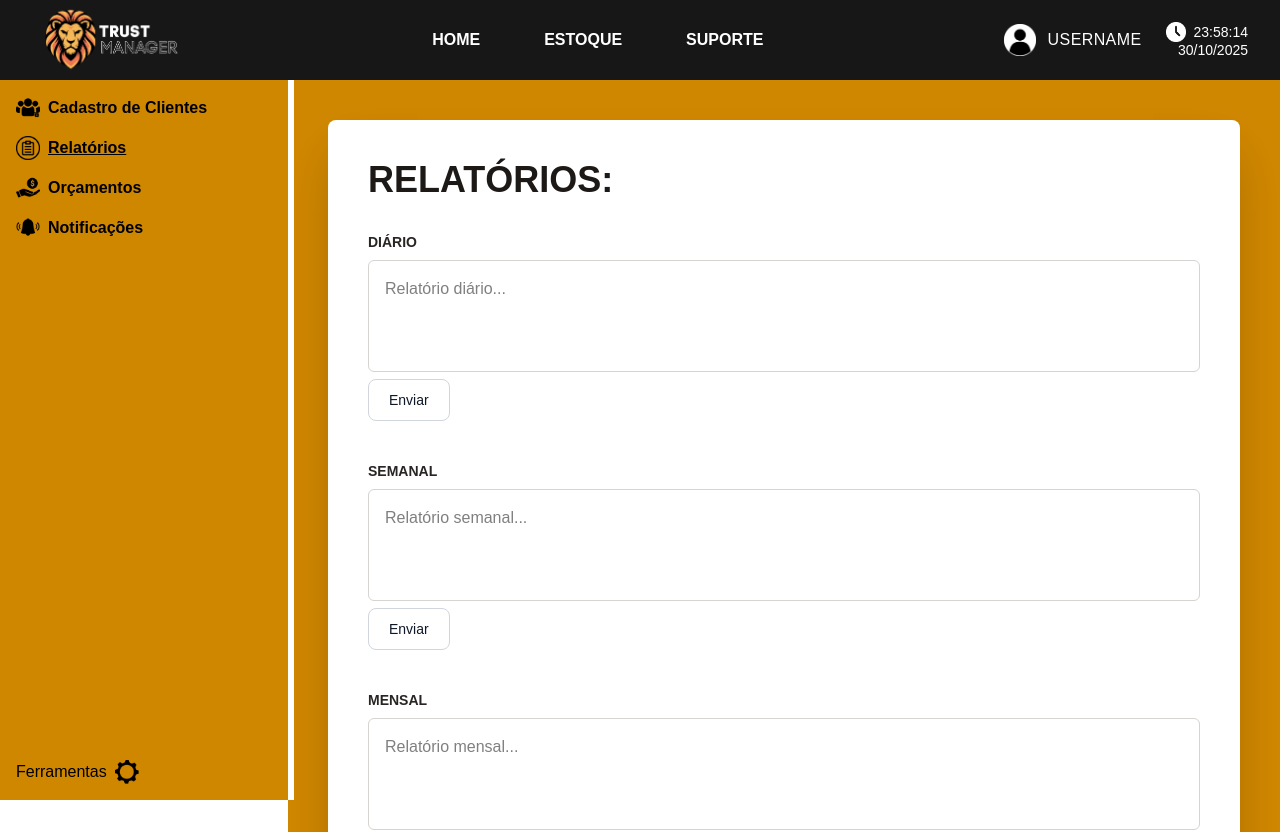
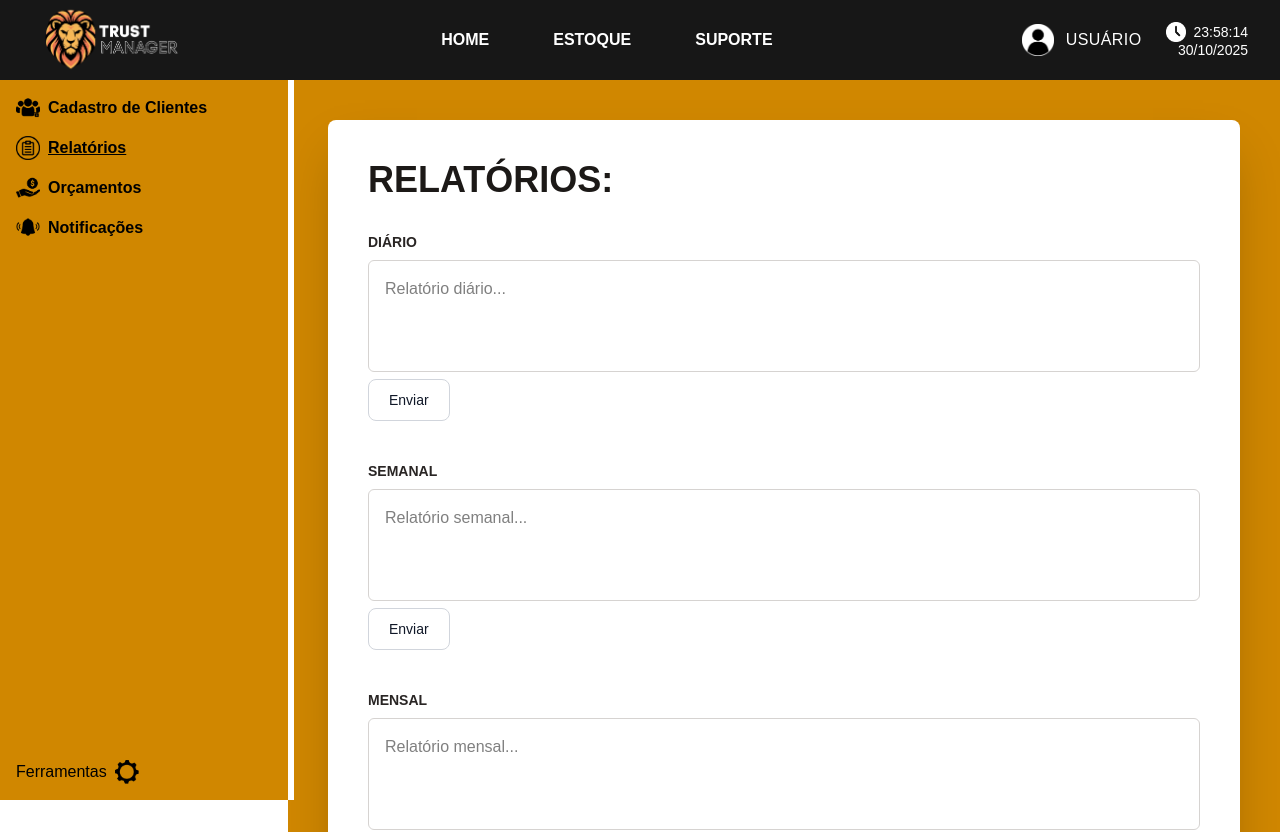
Before and after one commit to Uius/TCC-GP6, a Next.js app in the folder tccgp6/: page /relatorio in a window 1280 px wide. Shown: the top 832 px of the page. Built offline with nearby package versions, Linux system fonts and the light colour scheme.

Commit message:
Aumento do shadow na página notificações mais nomeação correta do usuário em todas as páginas

```diff
--- a/tccgp6/src/app/cadastrocliente/page.tsx
+++ b/tccgp6/src/app/cadastrocliente/page.tsx
@@ -67,7 +67,7 @@ export default function HomePage() {
         <div className="flex items-center gap-6">
           <div className="flex items-center gap-3">
             <img src="/ICONEPERFIL.png" alt="User Profile" className="w-8 h-8" />
-            <span className="uppercase text-base tracking-wide">USERNAME</span>
+            <span className="uppercase text-base tracking-wide">USUÁRIO</span>
           </div>
 
           <div className="text-right text-sm leading-4">
--- a/tccgp6/src/app/estoque/page.tsx
+++ b/tccgp6/src/app/estoque/page.tsx
@@ -290,7 +290,7 @@ export default function HomePage() {
         <div className="flex items-center gap-6">
           <div className="flex items-center gap-3">
             <img src="/ICONEPERFIL.png" alt="User Profile" className="w-8 h-8" />
-            <a href="/perfil" className="uppercase text-base tracking-wide">USUARIO</a>
+            <a href="/perfil" className="uppercase text-base tracking-wide">USUÁRIO</a>
           </div>
 
           <div className="text-right text-sm leading-4">
--- a/tccgp6/src/app/ferramentas/page.tsx
+++ b/tccgp6/src/app/ferramentas/page.tsx
@@ -32,7 +32,7 @@ export default function FerramentaPage() {
         <div className="flex items-center gap-6">
           <div className="flex items-center gap-3">
             <img src="/ICONEPERFIL.png" alt="User Profile" className="w-8 h-8" />
-            <a href="/perfil" className="uppercase text-base tracking-wide">USUARIO</a>
+            <a href="/perfil" className="uppercase text-base tracking-wide">USUÁRIO</a>
           </div>
 
           <div className="text-right text-sm leading-4">
--- a/tccgp6/src/app/notificacoes/page.tsx
+++ b/tccgp6/src/app/notificacoes/page.tsx
@@ -30,7 +30,7 @@ export default function NotificacoesPage() {
         <div className="flex items-center gap-6">
           <div className="flex items-center gap-3">
             <img src="/ICONEPERFIL.png" alt="User Profile" className="w-8 h-8" />
-            <a href="/perfil" className="uppercase text-base tracking-wide">USUARIO</a>
+            <a href="/perfil" className="uppercase text-base tracking-wide">USUÁRIO</a>
           </div>
 
           <div className="text-right text-sm leading-4">
@@ -86,15 +86,15 @@ export default function NotificacoesPage() {
         {/* adiciona margem-left em md+ para não ficar sob a sidebar + divisor (18rem + 15px) */}
         <main className="flex-1 bg-yellow-600 p-6 md:p-8 overflow-auto min-h-0 md:ml-[calc(18rem+15px)]">
           <div className="w-full max-w-5xl mx-auto">
-            <section className="bg-white rounded-lg shadow-2xl p-8 w-full">
+            <section className="bg-white rounded-lg shadow-2xl p-8 w-full ">
               <h2 className="text-2xl text-black font-bold text-center mb-6">
                 NOTIFICAÇÕES:
               </h2>
 
 
-              <div className="space-y-4">
+              <div className="space-y-6">
                 {/* 3x Var. Validade */}
-                <div className="flex flex-col md:flex-row md:items-center md:justify-between bg-white p-4 rounded-lg shadow">
+                <div className="flex flex-col md:flex-row md:items-center md:justify-between bg-white p-4 rounded-lg shadow-xl/30">
                   <div className="flex items-center gap-3">
                     <img
                       src="/ICONEVALIDADE.png"
@@ -125,7 +125,7 @@ export default function NotificacoesPage() {
                   </div>
                 </div>
 
-                <div className="flex flex-col md:flex-row md:items-center md:justify-between bg-white p-4 rounded-lg shadow">
+                <div className="flex flex-col md:flex-row md:items-center md:justify-between bg-white p-4 rounded-lg shadow-xl/30">
                   <div className="flex items-center gap-3">
                     <img
                       src="/ICONEVALIDADE.png"
@@ -156,7 +156,7 @@ export default function NotificacoesPage() {
                   </div>
                 </div>
 
-                <div className="flex flex-col md:flex-row md:items-center md:justify-between bg-white p-4 rounded-lg shadow">
+                <div className="flex flex-col md:flex-row md:items-center md:justify-between bg-white p-4 rounded-lg shadow-xl/30">
                   <div className="flex items-center gap-3">
                     <img
                       src="/ICONEVALIDADE.png"
@@ -188,7 +188,7 @@ export default function NotificacoesPage() {
                 </div>
 
                 {/* 3x Var. Alerta de Estoque */}
-                <div className="flex flex-col md:flex-row md:items-center md:justify-between bg-white p-4 rounded-lg shadow">
+                <div className="flex flex-col md:flex-row md:items-center md:justify-between bg-white p-4 rounded-lg shadow-xl/30">
                   <div className="flex items-center gap-3">
                     <img
                       src="/ICONEALERTA.png"
@@ -219,7 +219,7 @@ export default function NotificacoesPage() {
                   </div>
                 </div>
 
-                <div className="flex flex-col md:flex-row md:items-center md:justify-between bg-white p-4 rounded-lg shadow">
+                <div className="flex flex-col md:flex-row md:items-center md:justify-between bg-white p-4 rounded-lg shadow-xl/30">
                   <div className="flex items-center gap-3">
                     <img
                       src="/ICONEALERTA.png"
@@ -250,7 +250,7 @@ export default function NotificacoesPage() {
                   </div>
                 </div>
 
-                <div className="flex flex-col md:flex-row md:items-center md:justify-between bg-white p-4 rounded-lg shadow">
+                <div className="flex flex-col md:flex-row md:items-center md:justify-between bg-white p-4 rounded-lg shadow-xl/30">
                   <div className="flex items-center gap-3">
                     <img
                       src="/ICONEALERTA.png"
--- a/tccgp6/src/app/orcamentos/page.tsx
+++ b/tccgp6/src/app/orcamentos/page.tsx
@@ -41,7 +41,7 @@ export default function OrcamentosPage() {
               alt="User Profile"
               className="w-8 h-8"
             />
-            <span className="uppercase text-base tracking-wide">USERNAME</span>
+            <span className="uppercase text-base tracking-wide">USUÁRIO</span>
           </div>
 
           <div className="text-right text-sm leading-4">
--- a/tccgp6/src/app/page.tsx
+++ b/tccgp6/src/app/page.tsx
@@ -21,7 +21,7 @@ export default function HomePage() {
 
         {/* Menu principal */}
         <nav className="flex gap-8 text-base font-semibold">
-          <a href="#" className="text-white bg-gray-800 py-2 px-4 underline rounded-sm">HOME</a>
+          <a href="#" className="text-white bg-zinc-800 py-2 px-4 underline rounded-sm">HOME</a>
           <a href="/estoque" className="text-white py-2 px-4">ESTOQUE</a>
           <a href="/suporte" className="text-white py-2 px-4">SUPORTE</a>
         </nav>
@@ -30,7 +30,7 @@ export default function HomePage() {
         <div className="flex items-center gap-6">
           <div className="flex items-center gap-3">
             <img src="/ICONEPERFIL.png" alt="User Profile" className="w-8 h-8" />
-            <a href="/perfil" className="uppercase text-base tracking-wide">USUARIO</a>
+            <a href="/perfil" className="uppercase text-base tracking-wide">USUÁRIO</a>
           </div>
 
           <div className="text-right text-sm leading-4">
--- a/tccgp6/src/app/perfil/page.tsx
+++ b/tccgp6/src/app/perfil/page.tsx
@@ -30,7 +30,7 @@ export default function HomePage() {
         <div className="flex items-center gap-6">
           <div className="flex items-center gap-3">
             <img src="/ICONEPERFIL.png" alt="User Profile" className="w-8 h-8" />
-            <a href="/perfil" className="underline uppercase text-base tracking-wide">USUARIO</a>
+            <a href="/perfil" className="text-white bg-zinc-800 py-2 px-4 underline rounded-sm">USUÁRIO</a>
           </div>
 
           <div className="text-right text-sm leading-4">
--- a/tccgp6/src/app/relatorio/page.tsx
+++ b/tccgp6/src/app/relatorio/page.tsx
@@ -31,7 +31,7 @@ export default function RelatorioPage() {
         <div className="flex items-center gap-6">
           <div className="flex items-center gap-3">
             <img src="/ICONEPERFIL.png" alt="User Profile" className="w-8 h-8" />
-            <span className="uppercase text-base tracking-wide">USERNAME</span>
+            <span className="uppercase text-base tracking-wide">USUÁRIO</span>
           </div>
 
           <div className="text-right text-sm leading-4">
--- a/tccgp6/src/app/suporte/page.tsx
+++ b/tccgp6/src/app/suporte/page.tsx
@@ -30,7 +30,7 @@ export default function HomePage() {
         <div className="flex items-center gap-10">
           <div className="flex items-center gap-3">
             <img src="/ICONEPERFIL.png" alt="User Profile" className="w-8 h-8" />
-            <a href="/perfil" className="uppercase text-base tracking-wide">USUARIO</a>
+            <a href="/perfil" className="uppercase text-base tracking-wide">USUÁRIO</a>
           </div>
 
           <div className="text-right text-sm leading-4">
```
